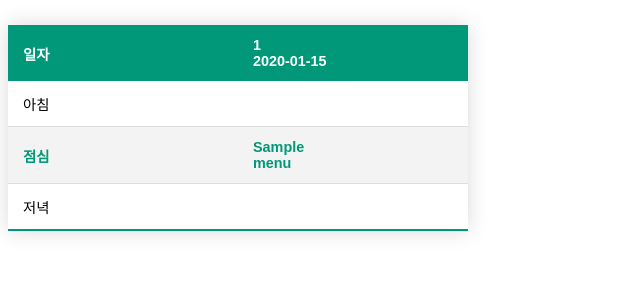
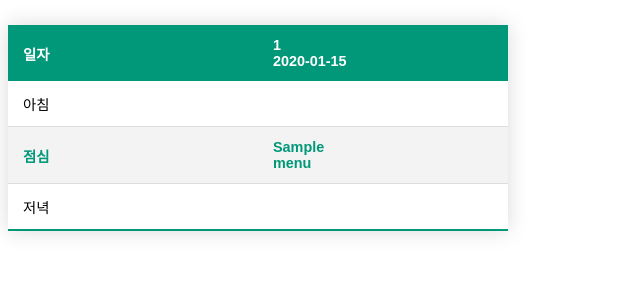
Before and after one commit to cs2jang/kartmarket, a Flask app: template templates/thisweek.html in a window 1280 px wide. Shown: the top 300 px of the page, without its empty margins (0-640 px from the left). Run offline with Flask 2, Linux system fonts and the light colour scheme; the template is opened without the code that fills it: most values are stand-ins (such as "Sample title", 1, 10 or a date in 2020).

Commit message:
test css2

```diff
--- a/static/style.css
+++ b/static/style.css
@@ -3,7 +3,7 @@
     margin: 25px 0;
     font-size: 0.9em;
     font-family: sans-serif;
-    min-width: 400px;
+    min-width: 500px;
     box-shadow: 0 0 20px rgba(0, 0, 0, 0.15);
     table-layout:fixed;
 }
```
